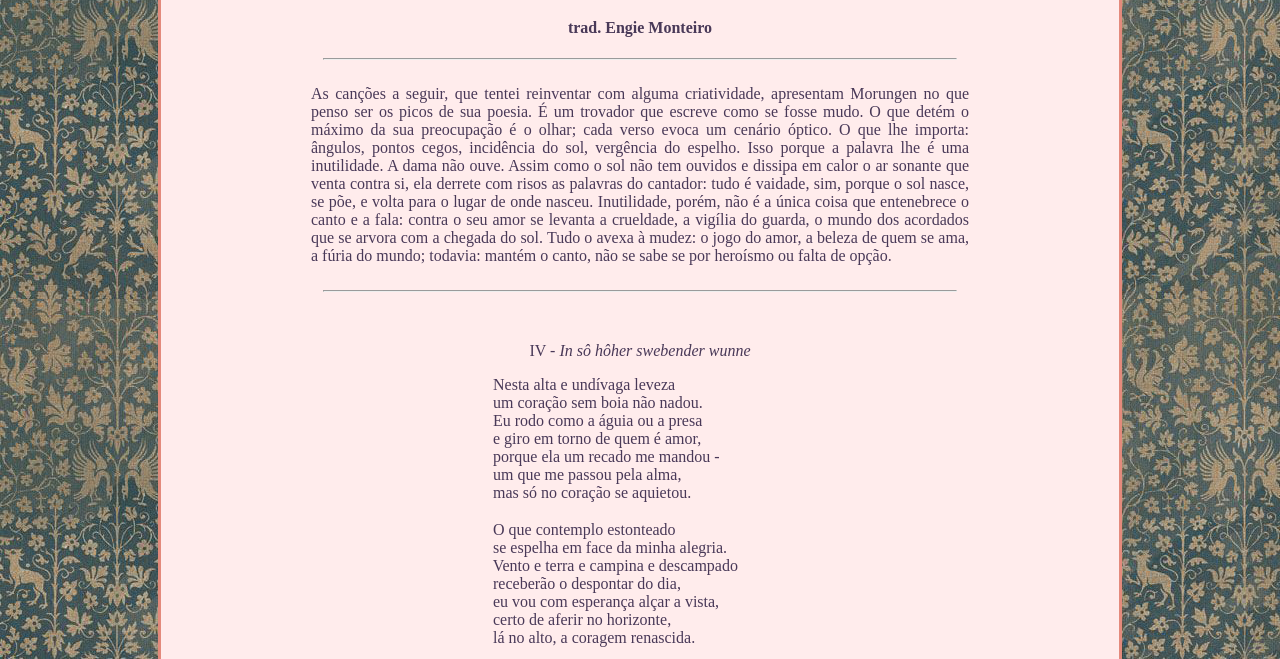
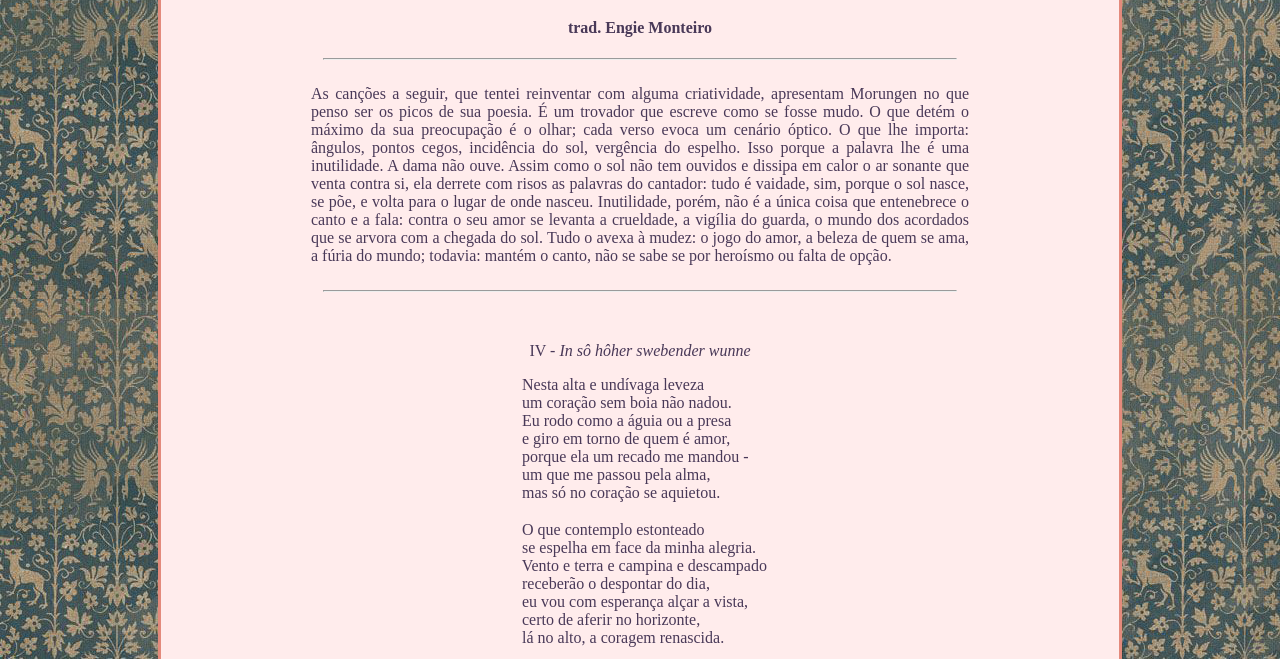
Before and after one commit to periclitante/morungenlieder, a plain HTML site: page index.html in a window 1280 px wide. Shown: the part 141-800 px from the top of the page. Drawn offline with Linux system fonts and the light colour scheme; a script that the page names is missing.

Commit message:
Update main.css

```diff
--- a/main.css
+++ b/main.css
@@ -16,7 +16,8 @@ h1{
 
 pre{
     font-family: 'Times New Roman', Times, serif;
-    margin-left: 300px;
+    width: 300px;
+    margin: auto;
     margin-bottom: 1px;
     margin-top: 1px;
 }
```
